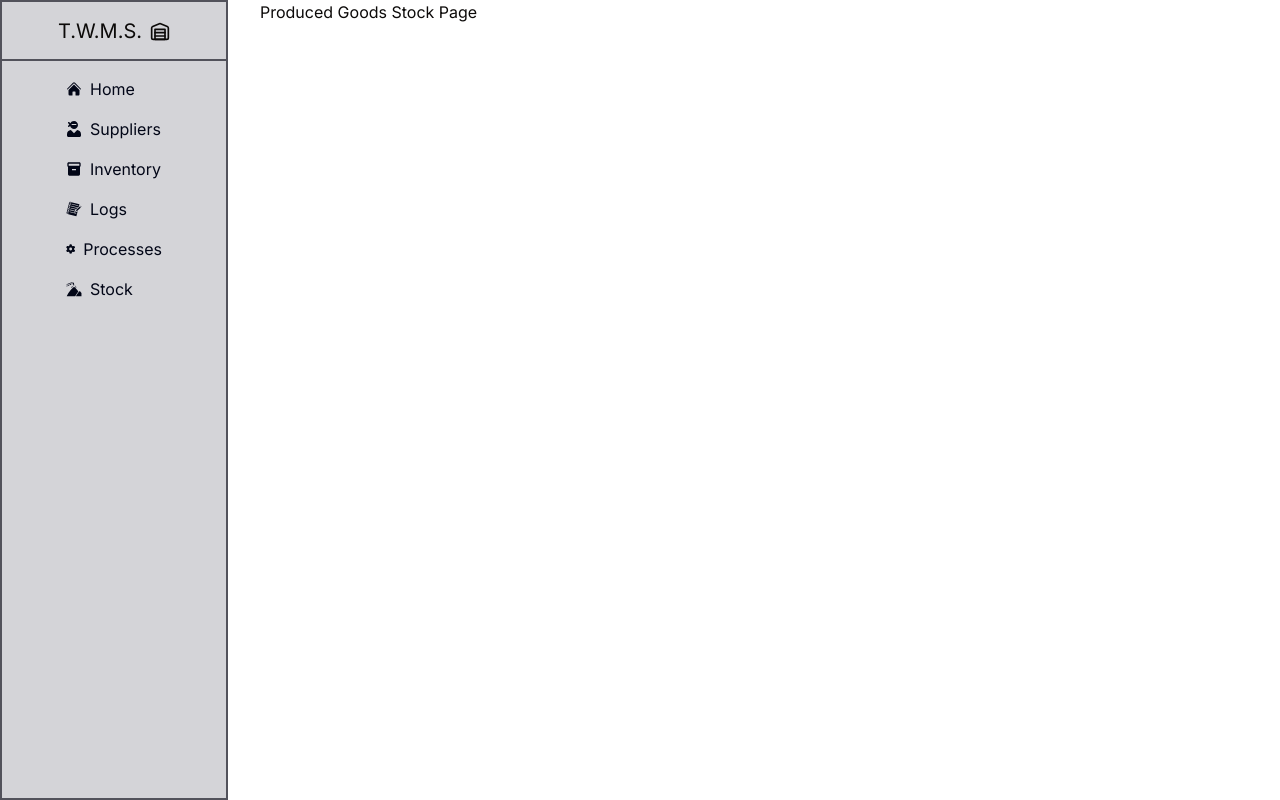
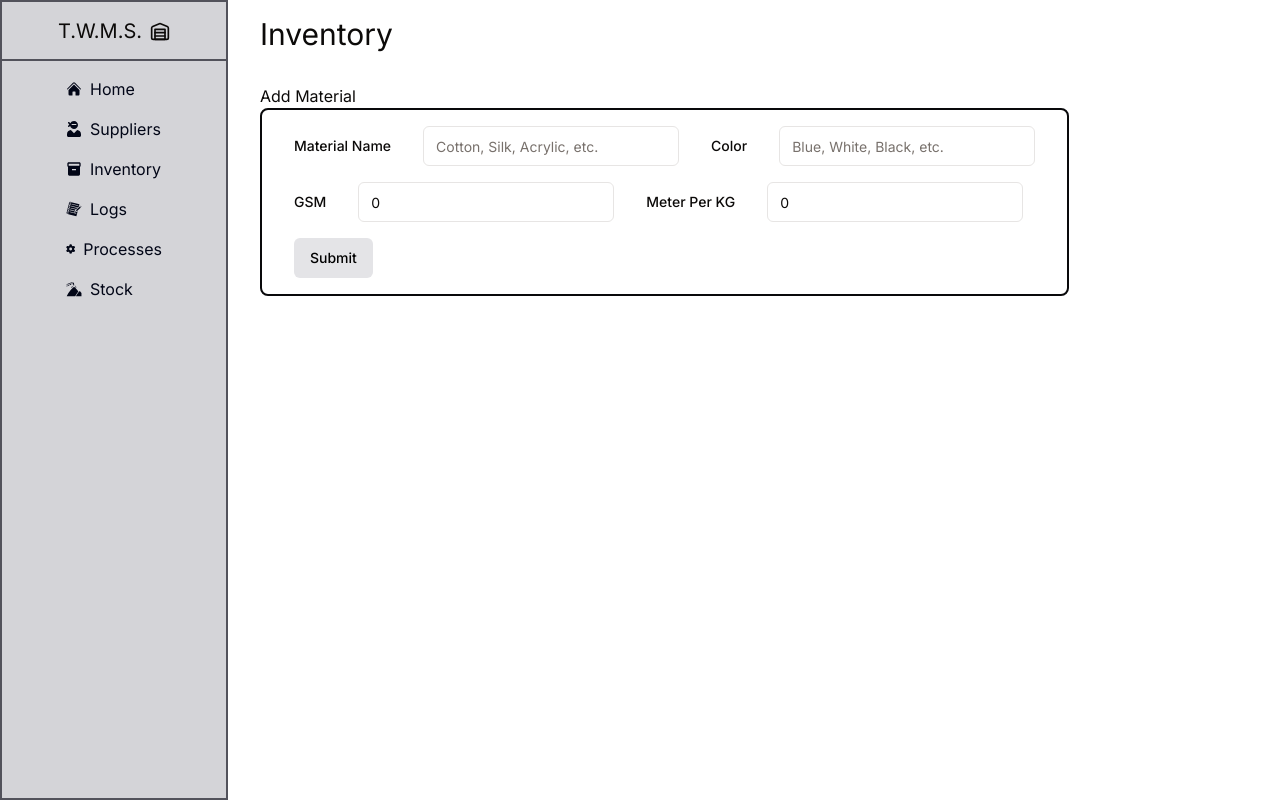
Before and after one commit to Room1097/textile-warehouse-mgmt-sys, a Next.js app in the folder projectfrontend/: page /stock in a window 1280 px wide. Built offline with nearby package versions, Linux system fonts and the light colour scheme.

Commit message:
created stock form

```diff
--- a/projectfrontend/app/(stock)/(routes)/stock/page.tsx
+++ b/projectfrontend/app/(stock)/(routes)/stock/page.tsx
@@ -1,7 +1,14 @@
+import StockForm from "@/components/Stock/StockItem/StockForm";
+
 export default function Stock() {
     return(
-        <div>
-            <h1>Produced Goods Stock Page</h1>
-        </div>
+        <div className="flex flex-col gap-8">
+      <h1 className="text-3xl pt-4">Inventory</h1>
+
+      <div>
+        <h3>Add Material</h3>
+        <StockForm/>
+      </div>
+    </div>
     )
 }
--- /dev/null
+++ b/projectfrontend/components/Stock/StockItem/StockForm.tsx
@@ -0,0 +1,127 @@
+"use client";
+import React, { useState } from "react";
+
+import { Input } from "@/components/ui/input";
+import { Label } from "@/components/ui/label";
+import { Button } from "@/components/ui/button";
+
+import { ZodType, z } from "zod";
+
+type Stock = {
+  P_name: string;
+  P_color: string;
+  gsm: number;
+  meter_per_KG: number;
+};
+
+const stockSchema: ZodType<Stock> = z.object({
+  P_name: z.string().min(2).max(30),
+  P_color: z.string().min(3).max(10),
+  gsm: z.number().nonnegative(),
+  meter_per_KG: z.number().nonnegative(),
+});
+
+const StockForm = () => {
+  const [formData, setFormData] = useState<Stock>({
+    P_name: "",
+    P_color: "",
+    gsm: 0,
+    meter_per_KG: 0,
+  });
+
+  const handleChange = (e: React.ChangeEvent<HTMLInputElement>) => {
+    const { name, value } = e.target;
+    const numericValue = parseInt(value);
+    setFormData((prevData) => ({
+      ...prevData,
+      [name]: isNaN(numericValue) ? value : numericValue,
+    }));
+  };
+
+  const submitRawData = () => {
+    const validationResult = stockSchema.safeParse(formData);
+    if (validationResult.success) {
+      fetch("http://localhost:3001/api/product", {
+        method: "POST",
+        headers: {
+          "Content-Type": "application/json",
+        },
+        body: JSON.stringify({
+          P_name: formData.P_name,
+          P_color: formData.P_color,
+          gsm: formData.gsm,
+          meter_per_KG: formData.meter_per_KG,
+        }),
+      })
+        .then((res) => {
+          if (res.ok) {
+            console.log("Data submitted successfully");
+          } else {
+            console.error("Failed to submit data");
+          }
+        })
+        .catch((error) => {
+          console.error("Error occurred while submitting data:", error);
+        });
+    } else {
+      console.error("Form validation failed:", validationResult.error);
+    }
+  };
+
+  return (
+    <div className="">
+      <div className="flex w-full flex-col gap-8 border-2 border-zinc-950 rounded-lg px-8 py-4">
+        <div className="flex flex-col gap-4 justify-center items-start">
+          <div className="flex gap-8 items-center">
+            <Label htmlFor="P_name">Material Name</Label>
+            <Input
+              name="P_name"
+              value={formData.P_name}
+              onChange={handleChange}
+              className="w-[20vw]"
+              type="text"
+              placeholder="Cotton, Silk, Acrylic, etc."
+            />
+            <Label htmlFor="P_color">Color</Label>
+            <Input
+              name="P_color"
+              value={formData.P_color}
+              onChange={handleChange}
+              className="w-[20vw]"
+              type="text"
+              placeholder="Blue, White, Black, etc."
+            />
+          </div>
+          <div className="flex gap-8 items-center">
+            <Label htmlFor="gsm">GSM</Label>
+            <Input
+              name="gsm"
+              value={formData.gsm}
+              onChange={handleChange}
+              className="w-[20vw]"
+              type="number"
+              placeholder="75, 150, etc."
+            />
+            <Label htmlFor="meter_per_KG">Meter Per KG</Label>
+            <Input
+              name="meter_per_KG"
+              value={formData.meter_per_KG}
+              onChange={handleChange}
+              className="w-[20vw]"
+              type="number"
+              placeholder="12, 24, 36, etc."
+            />
+          </div>
+          <Button
+            onClick={submitRawData}
+            className="bg-zinc-200 text-black hover:bg-zinc-100 active:scale-95"
+          >
+            Submit
+          </Button>
+        </div>
+      </div>
+    </div>
+  );
+};
+
+export default StockForm;
```
